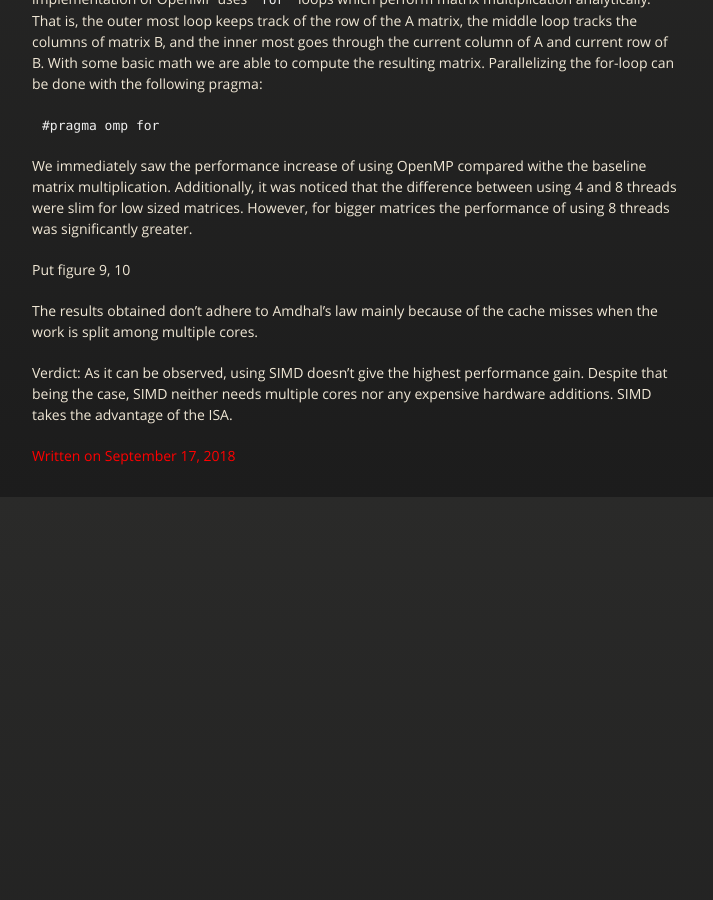
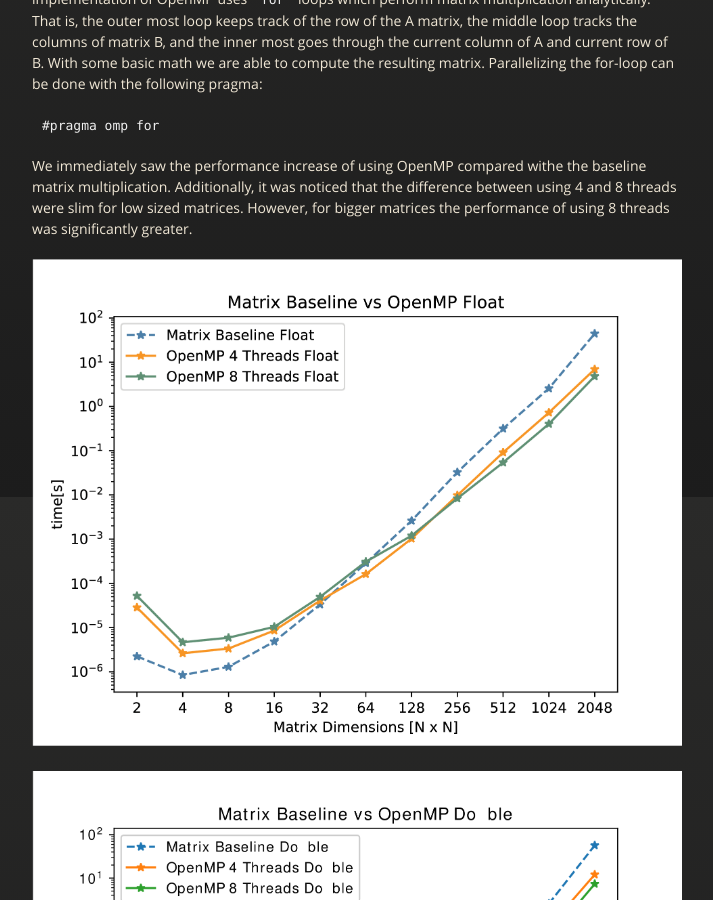
Before and after one commit to naveenspace7/portfolio, a Jekyll site: the page built from _posts/2018-9-17-acs.md, in a window 1280 px wide and 900 px high, scrolled down 2203 px. Shown: the whole window, without its empty margins (283-996 px from the left). Built offline with Jekyll 4.4.1, drawn with Linux system fonts in a browser that asks for light colours; before the commit the page ends 2759 px from its top, so only the background shows below that.

Commit message:
Add OMP benchmarks
Add new benchmarks for both double and float

```diff
--- a/_posts/2018-9-17-acs.md
+++ b/_posts/2018-9-17-acs.md
@@ -66,7 +66,9 @@ OpenMP is a very simple and practical technique to implement parallelism to a pr
 
 We immediately saw the performance increase of using OpenMP compared withe the baseline matrix multiplication. Additionally, it was noticed that the difference between using 4 and 8 threads were slim for low sized matrices. However, for bigger matrices the performance of using 8 threads was significantly greater.
 
-Put figure 9, 10
+![OMP Float Benchmarks]({{site.url}}/assets/images/omp_float.png)
+
+![OMP Double Benchmarks]({{site.url}}/assets/images/omp_double.png)
 
 The results obtained don't adhere to Amdhal's law mainly because of the cache misses when the work is split among multiple cores.
 
```
Also changed, not shown: assets/images/omp_double.png (added), assets/images/omp_float.png (added).
